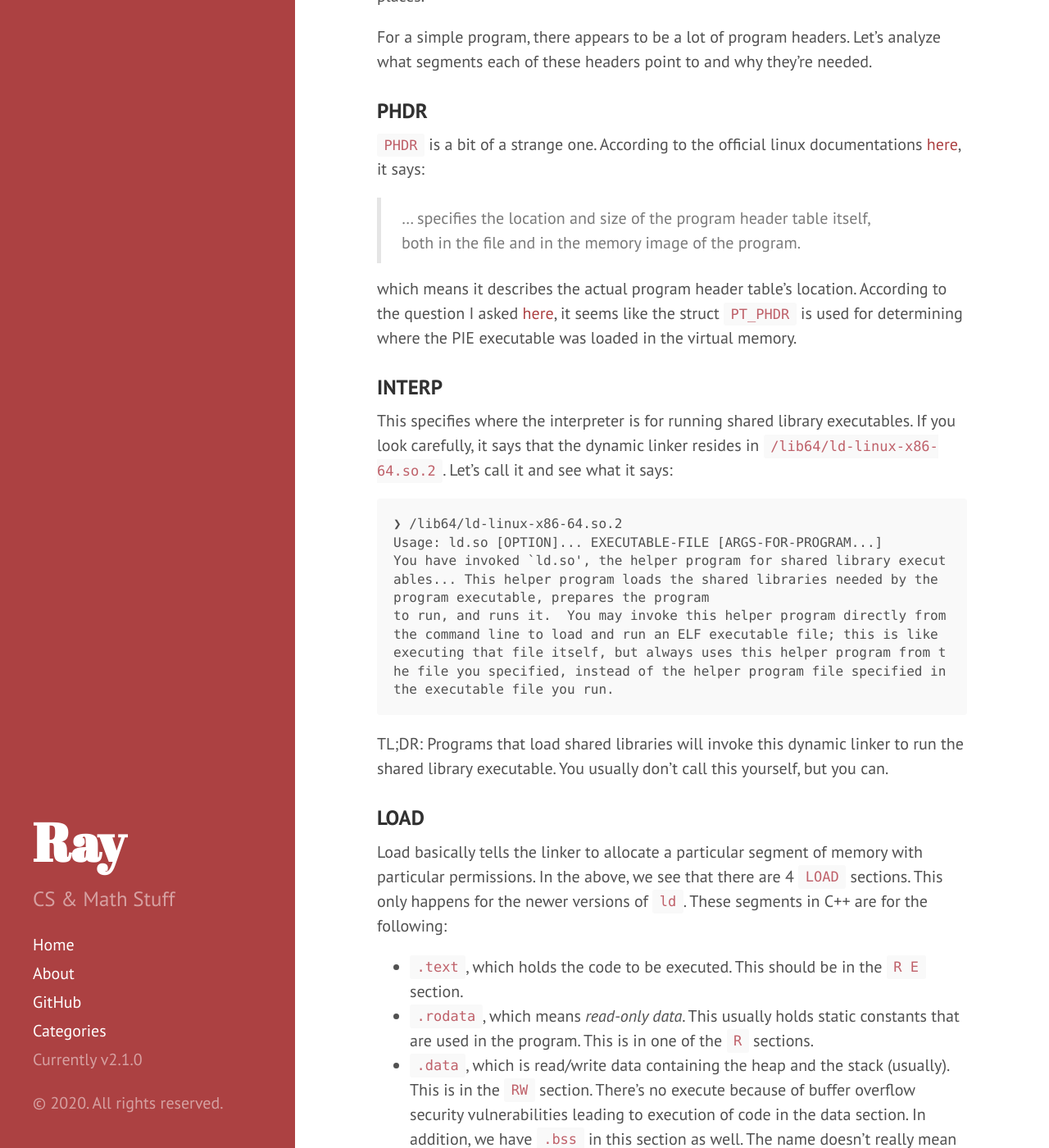
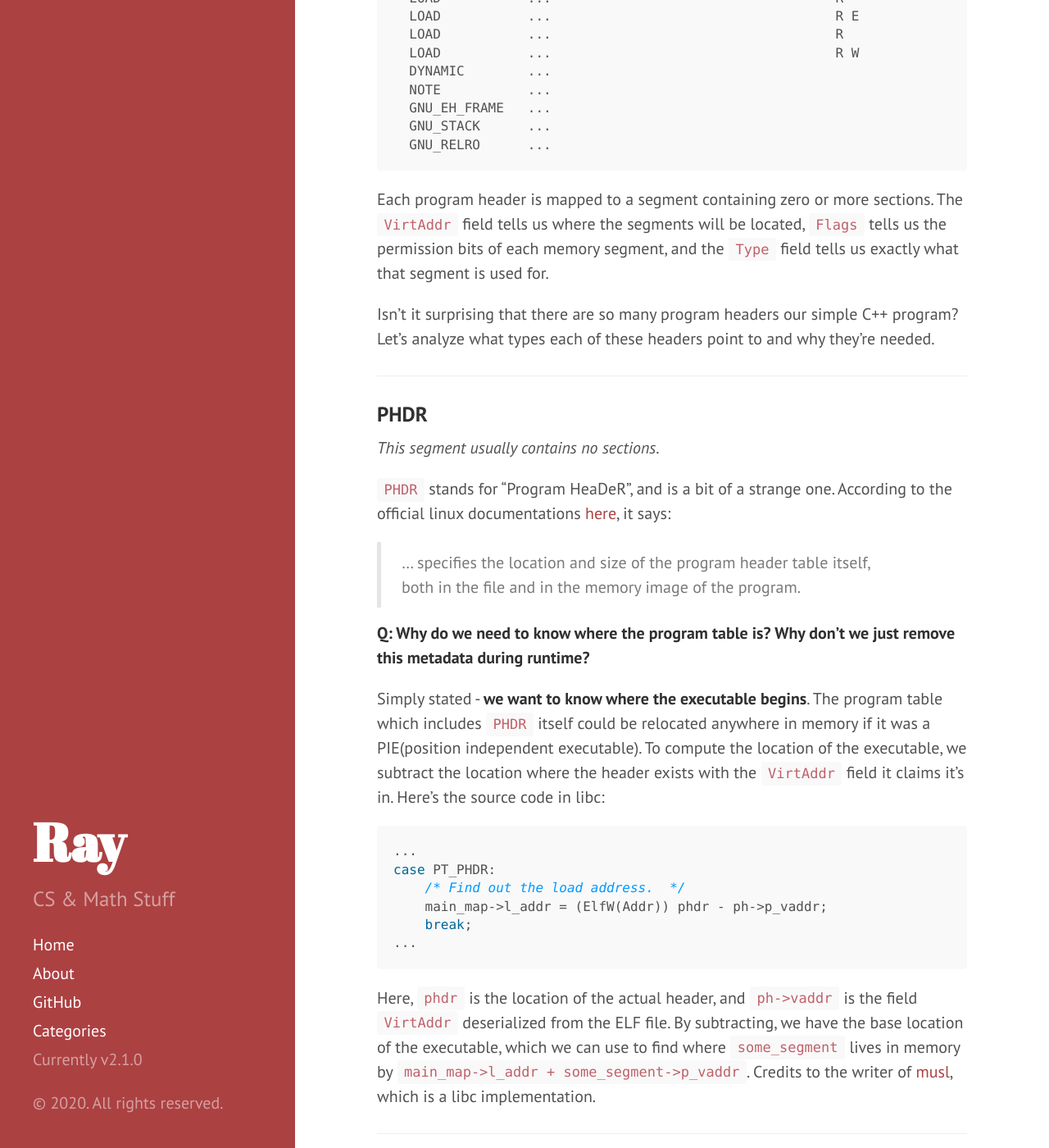
Before and after one commit to OneRaynyDay/oneraynyday.github.io, a Jekyll site: the page built from _posts/2020-05-03-Analyzing-The-Simplest-C++-Program.md, in a window 1280 px wide and 1400 px high, scrolled down 5091 px. Shown: the whole window at 82% size. Built offline with Jekyll 4.4.1, drawn with Linux system fonts in a browser that asks for light colours; formulas are drawn with MathJax 3; some of the changed text lies outside the part shown.

Commit message:
reformat elf section

````diff
--- a/_posts/2020-05-03-Analyzing-The-Simplest-C++-Program.md
+++ b/_posts/2020-05-03-Analyzing-The-Simplest-C++-Program.md
@@ -5,6 +5,12 @@
 category: dev
 layout: default
 ---
+
+# Table of Contents
+
+* TOC
+{:toc}
+# The Setup: Simplest C++ Program
 
 Here I have the simplest C++ program in existence:
 
@@ -41,16 +47,19 @@
 	rm main main.dump
 ```
 
-When we run the program, the program simply starts up, does nothing, and returns with exit code 0. However, even this seemingly simple process is extremely complicated and as engineers we should really understand the process to protect ourselves against security vulnerabilities, to optimize our programs and to debug the annoying linker errors that plague our typical C++ development cycles. To do this, let's analyze the structure of the executable and read some assembly.
+Upon execution, the program simply starts up and returns with exit code 0. However, there are a few steps we just skipped:
 
-# Table of Contents
+1. **What is the structure of the executable?**
+2. **What did `g++` do to generate this binary file?**
+3. **What are the generated procedures being run in assembly?**
 
-* TOC
-{:toc}
+As we'll see, the process is extremely complicated. We'll be answering all of these questions, but they have very long answers. Follow with me on this adventure to understand the inner workings of a C++ program.
 
-# Structure: ELF files & Linkers
+# Structure of the Executable: ELF Format
 
-**ELF, which stands for Executable and Linkable Format** is the format used for binaries and libraries that we compile with C and C++. It's in an unreadable binary format that can be analyzed with several GNU tools. To understand what the assembly outputs are, we must first be familiar with the general layout of an ELF file.
+**ELF, which stands for Executable and Linkable Format**, is the format used for binaries and libraries that we compile with C and C++. It's in an unreadable binary format that can be analyzed with several GNU tools. To understand what the assembly outputs are, we must first be familiar with the general layout of an ELF file.
+
+**Q: How can you tell that an executable is ELF? If so, how do you inspect the metadata about it?**
 
 You can identify an ELF file by using the `file` command:
 
@@ -63,25 +72,19 @@
 
 ```
 ❯ readelf -e main
-ELF Header:
-...
-
-Section Headers:
-...
-
-Key to Flags:
-...
-
-Program Headers:
-...
-
- Section to Segment mapping:
-  Segment Sections...
+ELF Header: ...
+Section Headers: ...
+Key to Flags: ...
+Program Headers: ...
+Section to Segment mapping:
+  Segment Sections: ...
 ...
 
 ```
 
-If we look at the ELF Header and Program Headers sections, we can get a lot of information about the runtime behavior of the executable, so let's analyze it.
+In ELF there is a concept of *sections* and *segments*. Sections reside within segments, which are contiguous pieces of memory in the runtime of the executable(the pieces may be 0 bytes). Some sections may appear in more than one segment and it's because two segments overlap(with the exception of two `LOAD` segments) with those sections in the intersection. We'll be going more in-depth on what each of these do throughout the blog.
+
+If we take a look at the ELF Header and Program Headers, we can get a lot of information about the runtime behavior of the executable, so let's analyze it.
 
 ## ELF Headers
 
@@ -94,17 +97,8 @@
   Data:                              2's complement, little endian
 ...
   Type:                              DYN (Shared object file)
-  Version:                           0x1
-  Entry point address:               0x1020
-  Start of program headers:          64 (bytes into file)
-  Start of section headers:          14584 (bytes into file)
-  Flags:                             0x0
-  Size of this header:               64 (bytes)
-  Size of program headers:           56 (bytes)
   Number of program headers:         11
-  Size of section headers:           64 (bytes)
   Number of section headers:         27
-  Section header string table index: 26
 ...
 ```
 
@@ -123,6 +117,10 @@
 and `2's complement` is the representation of signed numbers. For any arbitrary positive number $N$ represented in binary, the corresponding $-N$ is represented as bit-flipped $N$ plus 1.
 
 - The `Type` field tells us what kind of file it is. You might be surprised in this case to see that it's a `DYN` for shared object file when we're actually creating an executable. I was also baffled and asked on StackOverflow [here](https://stackoverflow.com/questions/61567439/why-is-my-simple-main-programs-elf-header-say-its-a-dyn-shared-object-file). TL;DR: We'll be adding the flag `-no-pie` to turn it into an `EXEC` type file. The rest of the blog will be based off of that assumption.
+- The number of program headers is the number of segments that will be mapped into memory upon execution.
+- The number of section headers is the number of sections, each of which will be placed into one of the 11 segments.
+
+---
 
 ## Program Headers
 
@@ -148,21 +146,42 @@
   GNU_RELRO      ...
 ```
 
-Note that the rest of the table is redacted for readability. The program headers give hints to the memory loader for the process to put chunks of the program in the right places.
+Each program header is mapped to a segment containing zero or more sections. The `VirtAddr` field tells us where the segments will be located, `Flags` tells us the permission bits of each memory segment, and the `Type` field tells us exactly what that segment is used for.
 
-For a simple program, there appears to be a lot of program headers. Let's analyze what segments each of these headers point to and why they're needed.
+Isn't it surprising that there are so many program headers our simple C++ program? Let's analyze what types each of these headers point to and why they're needed.
+
+---
 
 ### PHDR
 
-`PHDR` is a bit of a strange one. According to the official linux documentations [here](http://man7.org/linux/man-pages/man5/elf.5.html), it says:
+*This segment usually contains no sections*.
+
+`PHDR` stands for "Program HeaDeR", and is a bit of a strange one. According to the official linux documentations [here](http://man7.org/linux/man-pages/man5/elf.5.html), it says:
 
 > ... specifies the location and size of the program header table itself, both in the file and in the memory image of the program.
 
-which means it describes the actual program header table's location. According to the question I asked [here](https://stackoverflow.com/questions/61568612/is-jumping-over-removing-phdr-program-header-in-elf-file-for-executable-ok-if/61568759#61568759), it seems like the struct `PT_PHDR` is used for determining where the PIE executable was loaded in the virtual memory.
+**Q: Why do we need to know where the program table is? Why don't we just remove this metadata during runtime?**
+
+Simply stated - **we want to know where the executable begins**. The program table which includes `PHDR` itself could be relocated anywhere in memory if it was a PIE(position independent executable). To compute the location of the executable, we subtract the location where the header exists with the `VirtAddr` field it claims it's in. Here's the source code in libc:
+
+```c
+...
+case PT_PHDR:
+    /* Find out the load address.  */
+    main_map->l_addr = (ElfW(Addr)) phdr - ph->p_vaddr;
+    break;
+...
+```
+
+Here, `phdr` is the location of the actual header, and `ph->vaddr` is the field `VirtAddr` deserialized from the ELF file. By subtracting, we have the base location of the executable, which we can use to find where `some_segment` lives in memory by `main_map->l_addr + some_segment->p_vaddr`. Credits to the writer of [musl](https://stackoverflow.com/questions/61568612/is-jumping-over-removing-phdr-program-header-in-elf-file-for-executable-ok-if/61568759#61568759), which is a libc implementation.
+
+---
 
 ### INTERP
 
-This specifies where the interpreter is for running shared library executables. If you look carefully, it says that the dynamic linker resides in `/lib64/ld-linux-x86-64.so.2`. Let's call it and see what it says:
+*This segment usually contains one section: `.interp`*
+
+This specifies where the interpreter is for running shared library executables, and we even see the metadata tag `[Requesting program interpreter: /lib64/ld-linux-x86-64.so.2]` in the program header. Let's call it and see what it says:
 
 ```
 ❯ /lib64/ld-linux-x86-64.so.2
@@ -171,20 +190,44 @@
 to run, and runs it.  You may invoke this helper program directly from the command line to load and run an ELF executable file; this is like executing that file itself, but always uses this helper program from the file you specified, instead of the helper program file specified in the executable file you run.
 ```
 
-TL;DR: Programs that load shared libraries will invoke this dynamic linker to run the shared library executable. You usually don't call this yourself, but you can.
+TL;DR: `ld` is the dynamic linker. Programs that load shared libraries will invoke this dynamic linker to run the shared library executable. You usually don't call this yourself, but you can.2e10
+
+We will be analyzing this in more detail later in the blog.
+
+---
 
 ### LOAD
 
-Load basically tells the linker to allocate a particular segment of memory with particular permissions. In the above, we see that there are 4 `LOAD` sections. This only happens for the newer versions of `ld`. These segments in C++ are for the following:
+*This segment can contain many different sections, and there are multiple `LOAD`s per program. Some commonly occurring sections include `.interp .init .text .fini .dynamic .got .got.plt .data .bss `*
+
+**This is the most important segment for a typical C++ program.** It basically tells the linker to allocate a particular segment of memory with particular permissions. In the above, we see that there are 4 `LOAD` sections. This only happens for the newer versions of `ld`. These segments in C++ are for the following(roughly):
 
 - `.text`, which holds the code to be executed. This should be in the `R E` section.
 - `.rodata`, which means *read-only data*. This usually holds static constants that are used in the program. This is in one of the `R` sections.
 - `.data`, which is read/write data containing the heap and the stack (usually). This is in the `RW` section. There's no execute because of buffer overflow security vulnerabilities leading to execution of code in the data section. In addition, we have `.bss` in this section as well. The name doesn't really mean too much now - you should just consider it as "zero-initialized data". It contains global variables and static variables that are zero-initialized. *The reason this segment exists is for space optimization in the executable itself*. (Imagine a lot of zero buffers adding space to the executable's size)
 - The ELF header information is in the other `R` section.
 
+---
+
 ### DYNAMIC
 
-If this executable requires further dynamic linking, this field will point to us exactly what information is required. Usually, you don't look at this, but rather the `.dynamic` section in the ELF file to see what shared libraries are required. In reality, you don't need to do this - instead, use `ldd` to find the dependencies yourself:
+*This segment usually contains one section: `.dynamic`*
+
+If this executable requires further dynamic linking, this field will point to us exactly what information is required. The `.dynamic` section in the ELF file shows you what shared libraries are required. To view that information, run:
+
+```
+❯ readelf -d main
+
+Dynamic section at offset 0x2e20 contains 23 entries:
+  Tag        Type                         Name/Value
+ 0x0000000000000001 (NEEDED)             Shared library: [libstdc++.so.6]
+ 0x0000000000000001 (NEEDED)             Shared library: [libm.so.6]
+ 0x0000000000000001 (NEEDED)             Shared library: [libgcc_s.so.1]
+ 0x0000000000000001 (NEEDED)             Shared library: [libc.so.6]
+...
+```
+
+In reality, you don't need to do this - instead, use `ldd` to find the dependencies yourself:
 
 ```
 ❯ ldd main
@@ -197,17 +240,33 @@
 
 ```
 
-We see that even though we're not really running anything in our program, we're still pulling in these `.so`'s. These core libraries are required for the C++ runtime. Linker issues are the biggest headache, involving `rpath, runpath, LD_LIBRARY_PATH`, and other variables that may or may not be baked into the `.dynamic` section of the ELF file. I highly recommend this [blogpost](https://amir.rachum.com/blog/2016/09/17/shared-libraries/) if you're running into a practical issue with dynamic linking `.so` files.
+**Q: Why does `ldd` tell us we have two more shared libraries than the ELF file?**
+
+`ldd` tells us there are 2 more shared libraries, namely `linux-vdso.so.1` and `/lib64/ld-linux-x86-64.so.2`. These two are actually shared libraries that the kernel automatically maps into the address space of **all user-space applications**. `vdso` stands for "Virtual Dynamic Shared Object", and contains many utilities such as getting the current timestamp, which would be expensive if we were to jump to kernel-space to execute. The other shared library is the (in)famous dynamic linker. It is responsible for loading other shared objects into the main runtime's memory space.
+
+Linker issues are the biggest headache, involving `rpath, runpath, LD_LIBRARY_PATH`, and other variables that may or may not be baked into the `.dynamic` section of the ELF file. I highly recommend this [blogpost](https://amir.rachum.com/blog/2016/09/17/shared-libraries/) if you're running into a practical issue with dynamic linking `.so` files. We'll also shortly discuss the linker script that our compiler generates for the dynamic linker to ensure shared objects' sections will be placed in the correct memory segments (and more).
+
+---
 
 ### NOTE
 
+*This segment sometimes contains the sections: `.note.gnu.build-id .note.ABI-tag`, but it varies.*
+
 This is a very free-style section used by vendors or engineers to mark an object file with special information. This information is usually used to check for compatibility. A note segment is fairly small and we don't really need to care much about this.
+
+---
 
 ### GNU_EH_FRAME
 
+*This segment usually contains one section: `.eh_frame_hdr`*
+
 In here, `EH` stands for exception handling. This is a sorted data structure that handles exceptions. It maps particular exceptions to particular function handlers, and helps with frame unwinding for those nice backtraces you get with `bt` in `gdb`.
 
+---
+
 ### GNU_STACK
+
+*This segment usually contains no sections*
 
 This is a lightweight header that tells us what permissions we gave the stack. The stack in general *should not be executable* for security vulnerabilities, so let's see whether our binary is safe with `scanelf`:
 
@@ -219,7 +278,11 @@
 
 We don't allow execution on the stack - good news!
 
+---
+
 ### GNU_RELRO
+
+*This segment usually contains the sections `.dynamic .got` and sometimes `.init_array .fini_array`*
 
 This particular section is purely for protection against security vulnerabilities. ELF binaries have two maps called the **Global Offset Table**, otherwise known as GOT, and the **Procedure Linkage Table**, otherwise known as PLT. The GOT stores the exact address of global variables, functions and other symbols from a dynamically loaded shared library. These values in the GOT are subject to change when you re-compile the same program. When calling a function from the shared library, there may be many functions that are never called. To reduce the function resolution overhead, we create stubs in GOT for *lazy loaded functions*. The steps to resolve a lazy loaded function in runtime is outlined below:
 
@@ -231,9 +294,24 @@
 
 The reason I explained the above is to illustrate how important the PLT and GOT are, but I still haven't really explained what `GNU_RELRO` is. `RELRO` in this case stands for **RELocation Read Only**. These in-memory structures are read-write in order to save the resolved addresses of the loaded functions, but that lends itself to security vulnerabilities. What if the user can buffer-overflow and change the entry in the GOT to execute a function containing arbitrary code?
 
-Well, one way is to make the function information loading _all eager_, and then turn the section read-only before the user can screw around with the GOT. Before user code can be executed, if the GOT is already populated then turning this section read-only with the [system call](http://man7.org/linux/man-pages/man2/mprotect.2.html) `mprotect` will prevent any vulnerabilities.
+Well, one way is to make the function information loading _all eager_, and then turn the section read-only before the user can screw around with the GOT. Before user code can be executed, if the GOT is already populated then turning this section read-only with the [system call](http://man7.org/linux/man-pages/man2/mprotect.2.html) `mprotect` will prevent any vulnerabilities. Similar things are done for the dynamic section and the `.init_array` and `.fini_array` sections which we'll discuss in the Assembly dump section.
 
-## Linker Script
+---
+
+## Recap
+
+So now that we've seen what each of these types of segments are used for, let's recap:
+
+1. The ELF header contains metadata about the program.
+2. Each segment is mapped to memory somewhere. Two segments may overlap if they are not both of type `LOAD`. This is how sections may live in two segments.
+3. We load the dynamic linker into the `DYNAMIC` segment to load shared objects.
+4. We have particular segments like `GNU_RELRO` and `GNU_STACK` for security.
+
+Below is a diagram for clarity:
+
+![elf_format]({{ site.url }}/assets/elf_format.png)
+
+# What does the compiler do: Linker Script
 
 So in the above section `DYNAMIC` we talked a bit about linkers. We also see that there are several sections in our code as well as dynamically loading from `libc.so`, `libstdc++`, etc. Where are the dynamically loaded libraries' data going to be placed in the final layout of our executable? If we use the below flags with verbose linkage, we'll see the **linker script** actually being emitted (major parts redacted):
 
@@ -625,14 +703,13 @@
 
 It was an incredibly deep rabbit hole that I dug myself into, but I'm glad I came out with a wealth of knowledge about:
 
-- ELF formats
-- Linker sections
-- Dynamic linker executable
+- ELF formats (sections & segments)
+- Dynamic linker executable & script
 - PLT and GOT (shared objects symbols)
 - Libc runtime
 - Program constructors and destructors
 - Static initialization
 - Transaction memory models
-- etc
+- ... and more.
 
 I've finished my undergrad in college without learning any of these concepts and I deeply regret not jumping in sooner to get a clear picture of exactly how a simple `int main(){}` program is created. Thanks for joining me on this journey and let me know if I'm missing anything in the investigation!
````
Also changed, not shown: assets/elf_format.png (added).
